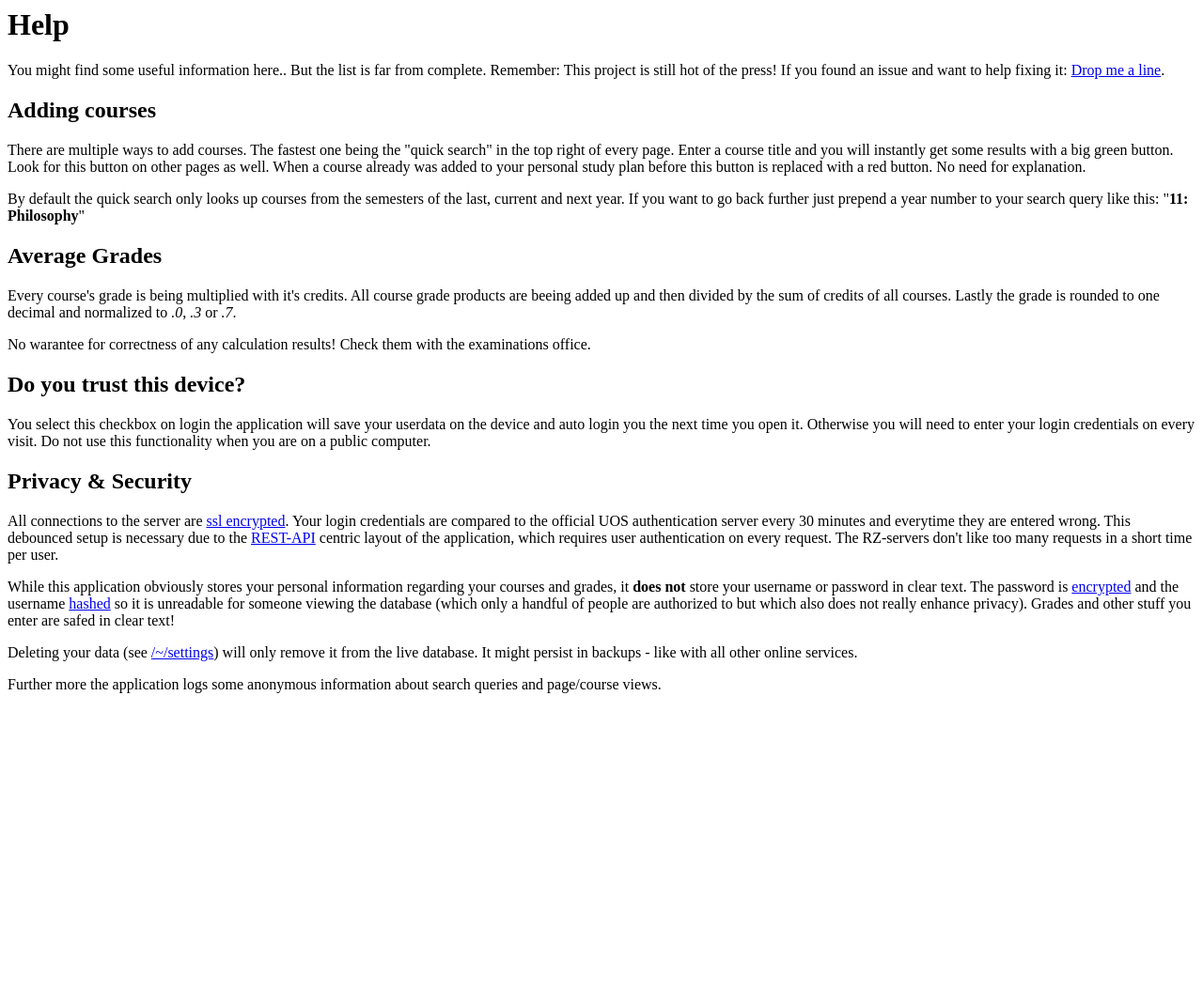
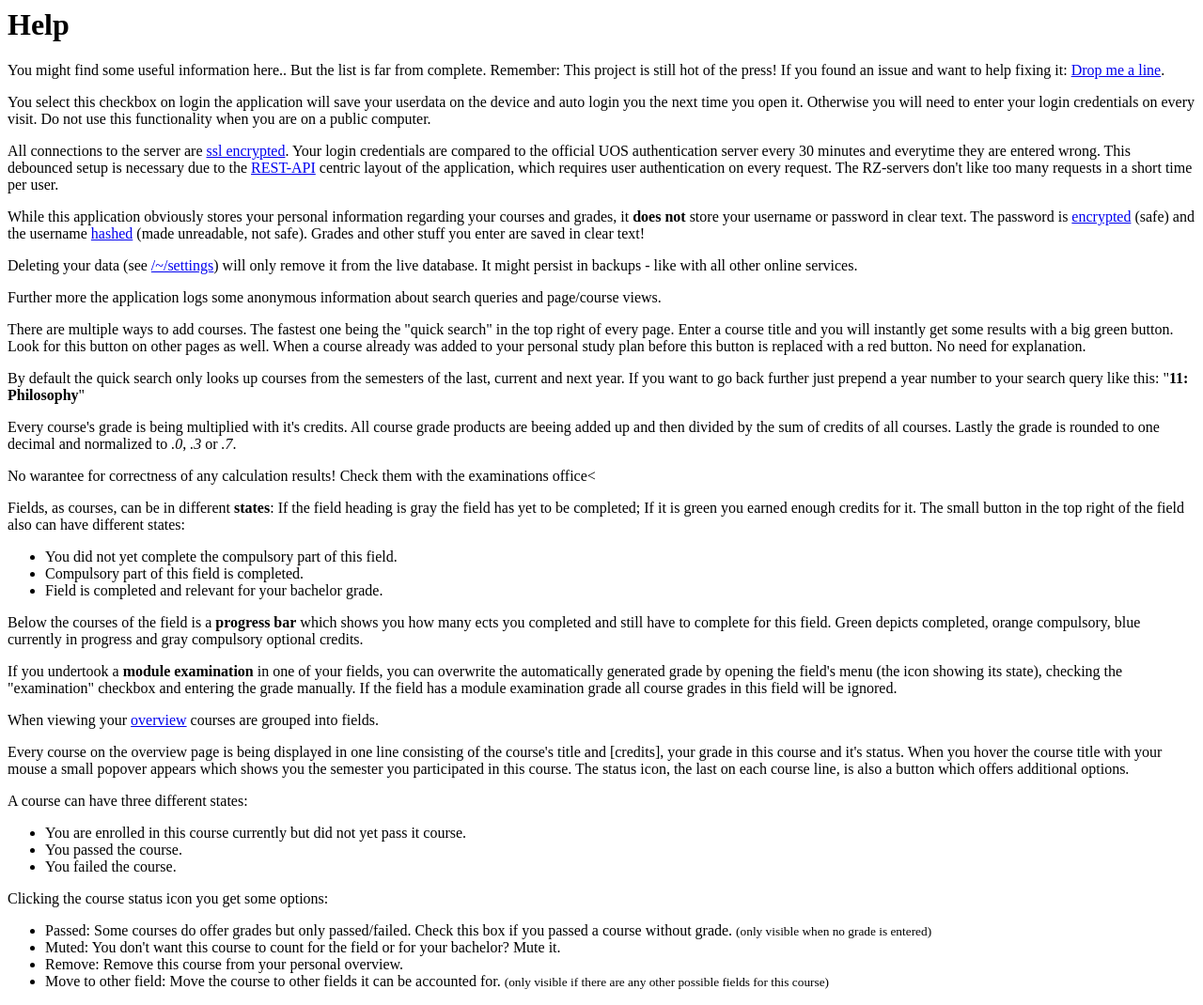
Before and after one commit to ahoereth/spam, a PHP site: page /src/partials/help.html in a window 1280 px wide. Shown: the whole page at 94% size. Before the commit the page ends 738 px from the top, so only its background shows below. Run offline with PHP 8.4, Linux system fonts and the light colour scheme.

Commit message:
Help-Page overhaul
Idea is to make it easier for others to add new fragments to the help
page - which needs plenty of enhancements.

```diff
--- a/src/index.html
+++ b/src/index.html
@@ -49,6 +49,7 @@
 
 <script src="scripts/directives.js"></script>
 <script src="scripts/directives/infinite-scroll.js"></script>
+<script src="scripts/directives/help-fragment.js"></script>
 
 <script src="scripts/controllers.js"></script>
 <script src="scripts/controllers/admin.js"></script>
@@ -57,6 +58,7 @@
 <script src="scripts/controllers/home.js"></script>
 <script src="scripts/controllers/navbar.js"></script>
 <script src="scripts/controllers/http.js"></script>
+<script src="scripts/controllers/help.js"></script>
 
 <script src="scripts/app.js"></script>
 
--- a/src/partials/help.html
+++ b/src/partials/help.html
@@ -3,57 +3,59 @@
 
 <div class="panel-group faq">
 
-	<!-- adding courses -->
-	<div class="panel panel-default">
-		<div class="panel-heading">
-			<h2 class="panel-title" ng-click="open='addingcourses'">
-					Adding courses
-			</h2>
-		</div>
-		<div class="panel-body" ng-show="open=='addingcourses'">
-			<p>There are multiple ways to add courses. The fastest one being the "quick search" in the top right of every page. Enter a course title and you will instantly get some results with a big green <span class="text-success glyphicon glyphicon-plus"></span> button. Look for this button on other pages as well. When a course already was added to your personal study plan before this button is replaced with a red <span class="text-danger glyphicon glyphicon-minus"></span> button. No need for explanation.</p>
-			<p>By default the quick search only looks up courses from the semesters of the last, current and next year. If you want to go back further just prepend a year number to your search query like this: "<strong>11: Philosophy</strong>"
-		</div>
-	</div>
+<help-fragment slug="remember" title="Do you trust this device?">
+	<p>You select this checkbox on login the application will save your userdata on the device and auto login you the next time you open it. Otherwise you will need to enter your login credentials on every visit. Do not use this functionality when you are on a public computer.</p>
+</help-fragment>
 
-	<!-- Average Grades -->
-	<div class="panel panel-default">
-		<div class="panel-heading">
-			<h2 class="panel-title" ng-click="open='averagegrades'">
-					Average Grades
-			</h2>
-		</div>
-		<div class="panel-body" ng-show="open=='averagegrades'">
-			<p>Every course's grade is being multiplied with it's credits. All course grade products are beeing added up and then divided by the sum of credits of all courses. Lastly the grade is rounded to one decimal and normalized to <em>.0</em>, <em>.3</em> or <em>.7</em>.</p>
-			<p>No warantee for correctness of any calculation results! Check them with the examinations office.</p>
-		</div>
-	</div>
 
-	<!-- trust device -->
-	<div class="panel panel-default">
-		<div class="panel-heading">
-			<h2 class="panel-title" ng-click="open='remember'">
-					Do you trust this device?
-			</h2>
-		</div>
-		<div class="panel-body" ng-show="open=='remember'">
-			You select this checkbox on login the application will save your userdata on the device and auto login you the next time you open it. Otherwise you will need to enter your login credentials on every visit. Do not use this functionality when you are on a public computer.
-		</div>
-	</div>
+<help-fragment slug="privacy" title="Privacy & Security">
+	<p>All connections to the server are <a href="http://en.wikipedia.org/wiki/Hypertext_Transfer_Protocol_Secure" target="_blank">ssl encrypted</a>. Your login credentials are compared to the official UOS authentication server every 30 minutes and everytime they are entered wrong. This debounced setup is necessary due to the <a href="http://en.wikipedia.org/wiki/Representational_state_transfer" target="_blank">REST-API</a> centric layout of the application, which requires user authentication on every request. The RZ-servers don't like too many requests in a short time per user.</p>
+	<p>While this application obviously stores your personal information regarding your courses and grades, it <b>does not</b> store your username or password in clear text. The password is <a href="http://php.net/manual/en/function.crypt.php" target="_blank">encrypted</a> (safe) and the username <a href="http://de1.php.net/manual/en/function.md5.php" target="_blank">hashed</a> (made unreadable, not safe). Grades and other stuff you enter are saved in clear text!</p>
+	<p>Deleting your data <span ng-show="user">(see <a href="/~/settings">/~/settings</a>)</span> will only remove it from the live database. It might persist in backups - like with all other online services.</p>
+	<p>Further more the application logs some anonymous information about search queries and page/course views.</p>
+</help-fragment>
 
-	<!-- Privacy & Security -->
-	<div class="panel panel-default">
-		<div class="panel-heading">
-			<h2 class="panel-title" ng-click="open='privacy'">
-					Privacy & Security
-			</h2>
-		</div>
-		<div class="panel-body" ng-show="open=='privacy'">
-			<p>All connections to the server are <a href="http://en.wikipedia.org/wiki/Hypertext_Transfer_Protocol_Secure" target="_blank">ssl encrypted</a>. Your login credentials are compared to the official UOS authentication server every 30 minutes and everytime they are entered wrong. This debounced setup is necessary due to the <a href="http://en.wikipedia.org/wiki/Representational_state_transfer" target="_blank">REST-API</a> centric layout of the application, which requires user authentication on every request. The RZ-servers don't like too many requests in a short time per user.</p>
-			<p>While this application obviously stores your personal information regarding your courses and grades, it <b>does not</b> store your username or password in clear text. The password is <a href="http://php.net/manual/en/function.crypt.php" target="_blank">encrypted</a> and the username <a href="http://de1.php.net/manual/en/function.md5.php" target="_blank">hashed</a> so it is unreadable for someone viewing the database (which only a handful of people are authorized to but which also does not really enhance privacy). Grades and other stuff you enter are safed in clear text!</p>
-			<p>Deleting your data <span ng-show="user">(see <a href="/~/settings">/~/settings</a>)</span> will only remove it from the live database. It might persist in backups - like with all other online services.</p>
-			<p>Further more the application logs some anonymous information about search queries and page/course views.</p>
-		</div>
-	</div>
+
+<help-fragment slug="addCourse" title="Adding courses">
+	<p>There are multiple ways to add courses. The fastest one being the "quick search" in the top right of every page. Enter a course title and you will instantly get some results with a big green <span class="text-success glyphicon glyphicon-plus"></span> button. Look for this button on other pages as well. When a course already was added to your personal study plan before this button is replaced with a red <span class="text-danger glyphicon glyphicon-minus"></span> button. No need for explanation.</p>
+	<p>By default the quick search only looks up courses from the semesters of the last, current and next year. If you want to go back further just prepend a year number to your search query like this: "<strong>11: Philosophy</strong>"</p>
+</help-fragment>
+
+
+<help-fragment slug="averagegrades" title="Average Grades">
+	<p>Every course's grade is being multiplied with it's credits. All course grade products are beeing added up and then divided by the sum of credits of all courses. Lastly the grade is rounded to one decimal and normalized to <em>.0</em>, <em>.3</em> or <em>.7</em>.</p>
+	<p>No warantee for correctness of any calculation results! Check them with the examinations office<</p>
+</help-fragment>
+
+
+<help-fragment slug="overview/fields" title="Overview: Fields">
+	<p>Fields, as courses, can be in different <b>states</b>: If the field heading is gray the field has yet to be completed; If it is green you earned enough credits for it. The small button in the top right of the field also can have different states:</p>
+	<ul>
+		<li><span class="text-primary glyphicon glyphicon-pencil"></span> You did not yet complete the compulsory part of this field.</li>
+		<li><span class="text-success glyphicon glyphicon-ok"></span> Compulsory part of this field is completed.</li>
+		<li><span class="glyphicon glyphicon-saved"></span> Field is completed and relevant for your bachelor grade.</li>
+	</ul>
+	<p>Below the courses of the field is a <b>progress bar</b> which shows you how many ects you completed and still have to complete for this field. <span class="text-success">Green</span> depicts completed, <span class="text-warning">orange</span> compulsory, <span class="text-info">blue</span> currently in progress and <span class="text-muted">gray</span> compulsory optional credits.</p>
+	<p>If you undertook a <b>module examination</b> in one of your fields, you can overwrite the automatically generated grade by opening the field's menu (the icon showing its state), checking the "examination" checkbox and entering the grade manually. If the field has a module examination grade all course grades in this field will be ignored.</p>
+</help-fragment>
+
+
+<help-fragment slug="overview/courses" title="Overview: Courses">
+	<p>When viewing your <a href="~">overview</a> courses are grouped into fields.</p>
+	<p>Every course on the overview page is being displayed in one line consisting of the course's title and <span class="text-info">[credits]</span>, your grade in this course and it's status. When you hover the course title with your mouse a small popover appears which shows you the semester you participated in this course. The status icon, the last on each course line, is also a button which offers additional options.</p>
+	<p>A course can have three different states:</p>
+	<ul>
+		<li><span class="text-primary glyphicon glyphicon-pencil"></span> You are enrolled in this course currently but did not yet pass it course.</li>
+		<li><span class="text-success glyphicon glyphicon-ok"></span> You passed the course.</li>
+		<li><span class="text-danger glyphicon glyphicon-remove"></span> You failed the course.</li>
+	</ul>
+	<p>Clicking the course status icon you get some options:</p>
+	<ul>
+		<li>Passed: Some courses do offer grades but only passed/failed. Check this box if you passed a course without grade. <small class="text-muted">(only visible when no grade is entered)</small></li>
+		<li>Muted: You don't want this course to count for the field or for your bachelor? Mute it.</li>
+		<li>Remove: Remove this course from your personal overview.</li>
+		<li>Move to other field: Move the course to other fields it can be accounted for. <small class="text-muted">(only visible if there are any other possible fields for this course)</small></li>
+	</ul>
+</help-fragment>
 
 </div>
--- a/src/partials/loginform.html
+++ b/src/partials/loginform.html
@@ -14,7 +14,7 @@
 				<label>
 					<input type="checkbox" id="remember" ng-model="loginform.remember">
 					I trust this device
-					<a href="help?faq=remember" tabindex="-1">(?)</a>
+					<a href="help/remember" tabindex="-1">(?)</a>
 				</label>
 			</div>
 		</div>
--- a/src/scripts/app.js
+++ b/src/scripts/app.js
@@ -15,6 +15,7 @@
 
 	'spam.directives',
 	'infiniteScroll',
+	'helpFragment',
 
 	'spam.controllers.main',
 	'spam.controllers.admin',
@@ -22,7 +23,8 @@
 	'spam.controllers.guide',
 	'spam.controllers.http',
 	'spam.controllers.home',
-	'spam.controllers.navbar'
+	'spam.controllers.navbar',
+	'spam.controllers.help'
 ]).
 
 
@@ -62,7 +64,7 @@
 		resolve : auth
 	});
 
-	$routeProvider.when('/help', {
+	$routeProvider.when('/help/:subject*?', {
 		templateUrl: base + '/help.html',
 		controller: 'Help',
 		title: 'Help',
--- a/src/styles/app.less
+++ b/src/styles/app.less
@@ -151,6 +151,10 @@
 }
 
 .pointer {
+  cursor: pointer;
+}
+
+.faq .panel-heading {
   cursor: pointer;
 }
 
```
Also changed, not shown: src/scripts/controllers.js (+0 -19 lines), src/scripts/controllers/help.js (added, +28 -0 lines), src/scripts/directives/help-fragment.js (added, +24 -0 lines).
